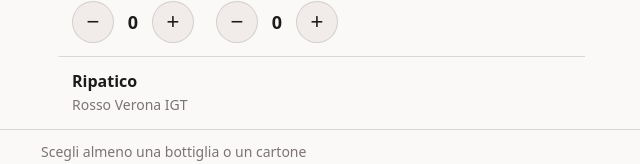
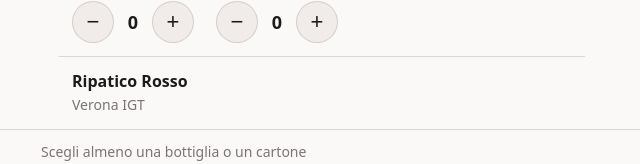
Before and after one commit to michelepoggi85-create/ordini-vino, a plain HTML site: page index.html in a window 1280 px wide. Shown: the part 568-732 px from the top of the page, without its empty margins (319-959 px from the left). Drawn offline with Linux system fonts and the light colour scheme.

Commit message:
Update wine names and descriptions in index.html

```diff
--- a/index.html
+++ b/index.html
@@ -73,9 +73,9 @@ let VINI=[
  {n:"Sirenella",d:"Custoza DOC"},
  {n:"Pal del Vo",d:"Bardolino Classico DOC"},
  {n:"Profetessa",d:"Lugana DOC"},
- {n:"Ripatico",d:"Rosso Verona IGT"},
+ {n:"Ripatico Rosso",d:"Verona IGT"},
  {n:"Bennie",d:"Chiaretto di Bardolino DOC"},
- {n:"Hanghelos",d:"Rosso Verona IGT"},
+ {n:"Hanghelos Rosso",d:"Verona IGT"},
  {n:"Melsinea",d:"Garda DOC rosato brut"}
 ];
 const tg=window.Telegram&&Telegram.WebApp;
```
